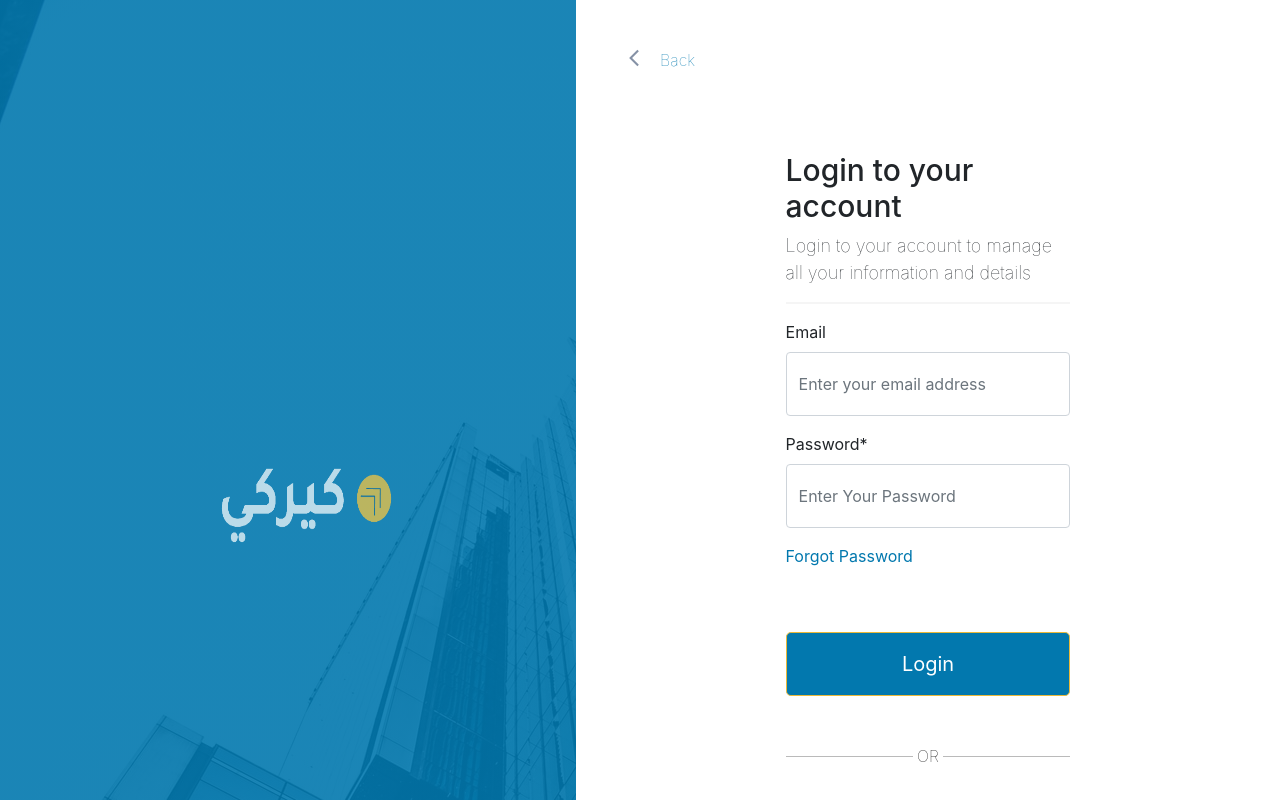
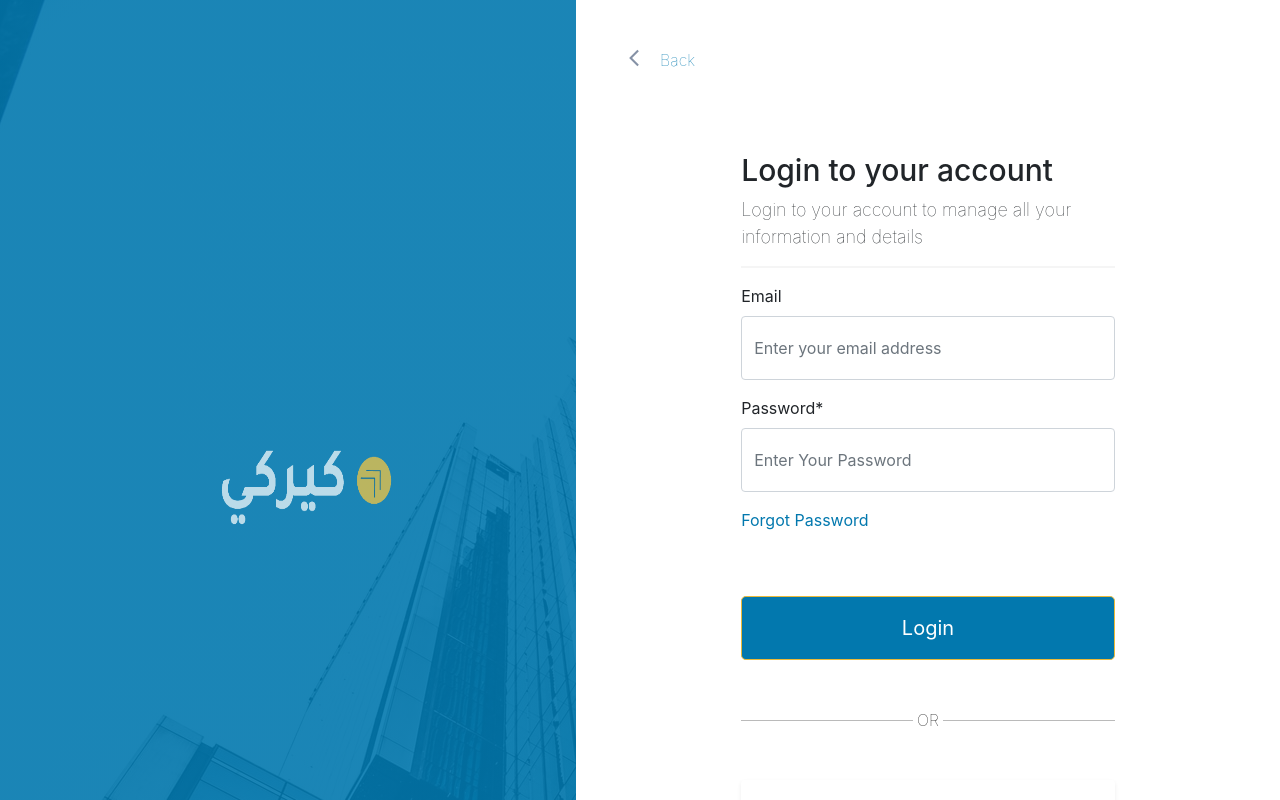
Before and after one commit to i-afaqrashid/keerki, a Vue app: page /login in a window 1280 px wide. Shown: the top 800 px of the page. Built offline with nearby package versions, Linux system fonts and the light colour scheme.

Commit message:
login page fixed

```diff
--- a/src/components/banner.vue
+++ b/src/components/banner.vue
@@ -332,6 +332,9 @@ btn-secondary:focus {
 .w-66 {
   width: 100%;
 }
+  .w-70{
+    width:100%;
+  }
 .w-33 {
   width: 45%;
 }
@@ -518,6 +521,9 @@ btn-secondary:focus {
   .w-66 {
     width: 55%;
   }
+    .w-70{
+    width:70%;
+  }
   .fs-13 {
     font-size: 16px;
   }
@@ -553,6 +559,9 @@ btn-secondary:focus {
   .w-66 {
     width: 55%;
   }
+  .w-70{
+    width:70%;
+  }
   .fs-13 {
     font-size: 16px;
   }
--- a/src/views/Login.vue
+++ b/src/views/Login.vue
@@ -31,7 +31,7 @@
       </router-link>
 
       <div
-        class="w-66 pt-lg-11 px-4 text-left flex-column d-flex justify-content-center align-items-center"
+        class="w-70 pt-lg-11 px-4 text-left flex-column d-flex justify-content-center align-items-center"
       >
         <img
           class="d-block d-lg-none"
```
